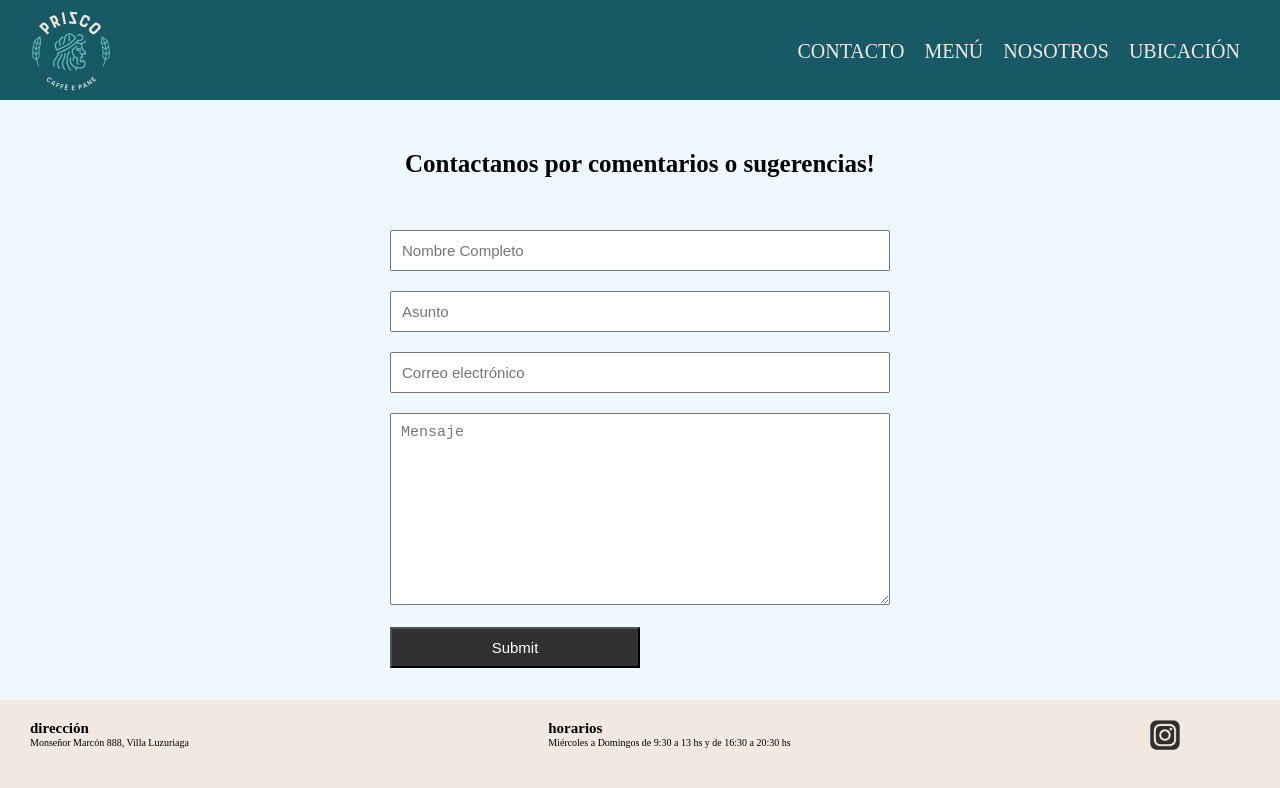
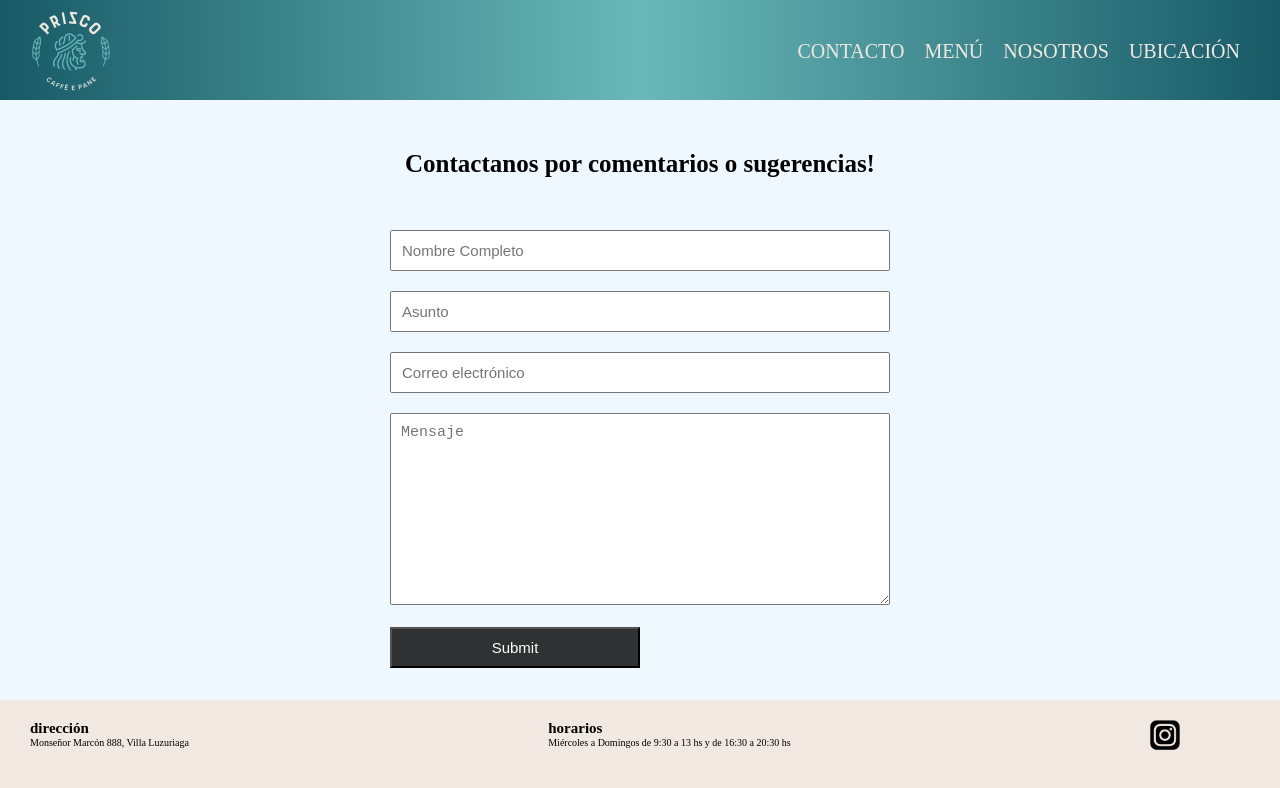
Before and after one commit to Camizamora/prisco.cafe, a plain HTML site: page paginas/contacto.html in a window 1280 px wide. In both pictures the pointer is over the link 1165 px from the left and 746 px from the top of the page. Drawn offline with Linux system fonts and the light colour scheme; a web font is replaced by a local one.

Commit message:
desafio animaciones

```diff
--- a/css/style.css
+++ b/css/style.css
@@ -33,6 +33,8 @@ body {
   position: sticky;
   top: 0;
   grid-area: header;
+  /* DESAFIO TRANSFORMACIÓN */
+  background: linear-gradient(to right, #175a66, #69b8b9, #175a66);
 }
 
 .cajaPrincipal ul {
@@ -115,6 +117,10 @@ body {
   grid-area: instagram;
 }
 
+.instagram:hover {
+  opacity: 1;
+}
+
 /********* MENU **********/
 
 .fondoMenu {
@@ -179,16 +185,20 @@ textarea {
 }
 
 .botonEnviar {
-  background-color:rgba(0, 0, 0, 0.8);
+  background-color: rgba(0, 0, 0, 0.8);
   color: white;
   width: 50%;
   padding: 1rem;
   font-size: 1.5rem;
+  /* DESAFIO TRANSICIÓN */
+  transition: all 0.2s;
 }
 
 .botonEnviar:hover {
   cursor: pointer;
   background-color: #4c4c4b;
+  /* DESAFIO TRANSFORMACIÓN */
+  transform: scale(0.98, 0.98);
 }
 
 /********* UBICACION **********/
@@ -248,8 +258,7 @@ textarea {
 
 /********* VERSIÓN CELULAR **********/
 
-@media (max-width:480px) {
-
+@media (max-width: 480px) {
   /* HEADER */
 
   .cajaPrincipal ul {
@@ -319,6 +328,4 @@ textarea {
  .especialidad {
   padding-bottom: 7rem;
  } */
-
-
 }
```
Lines whose indentation alone changed are shown as unchanged.
